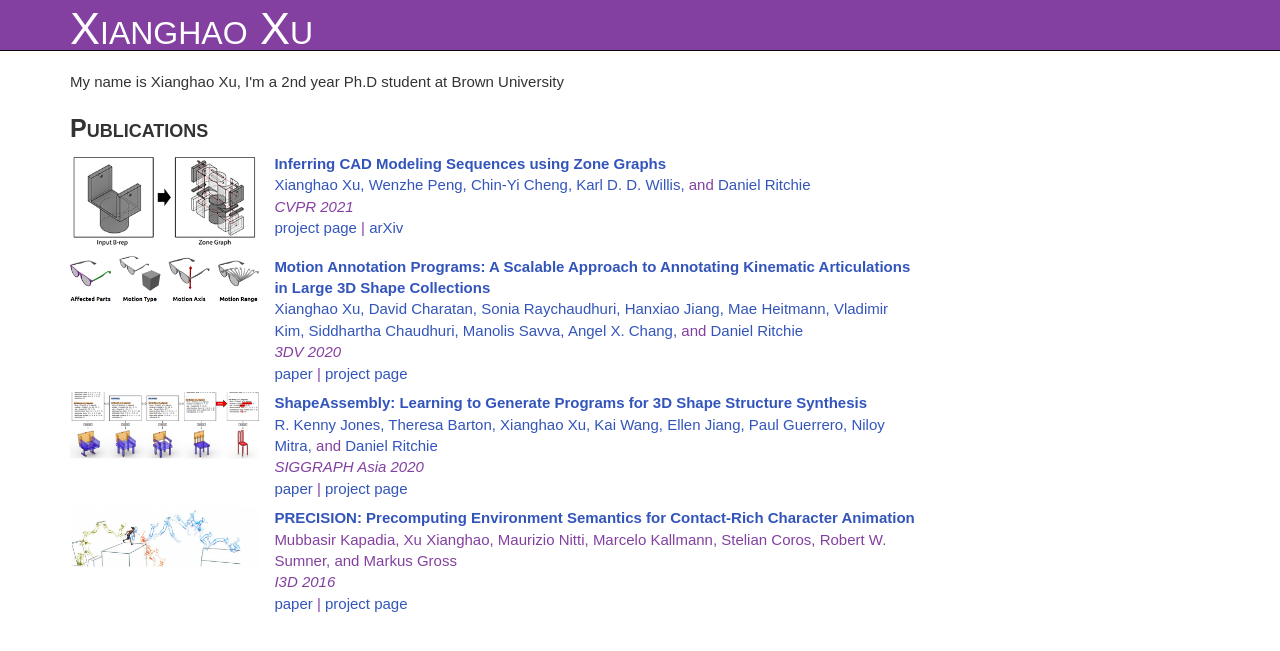
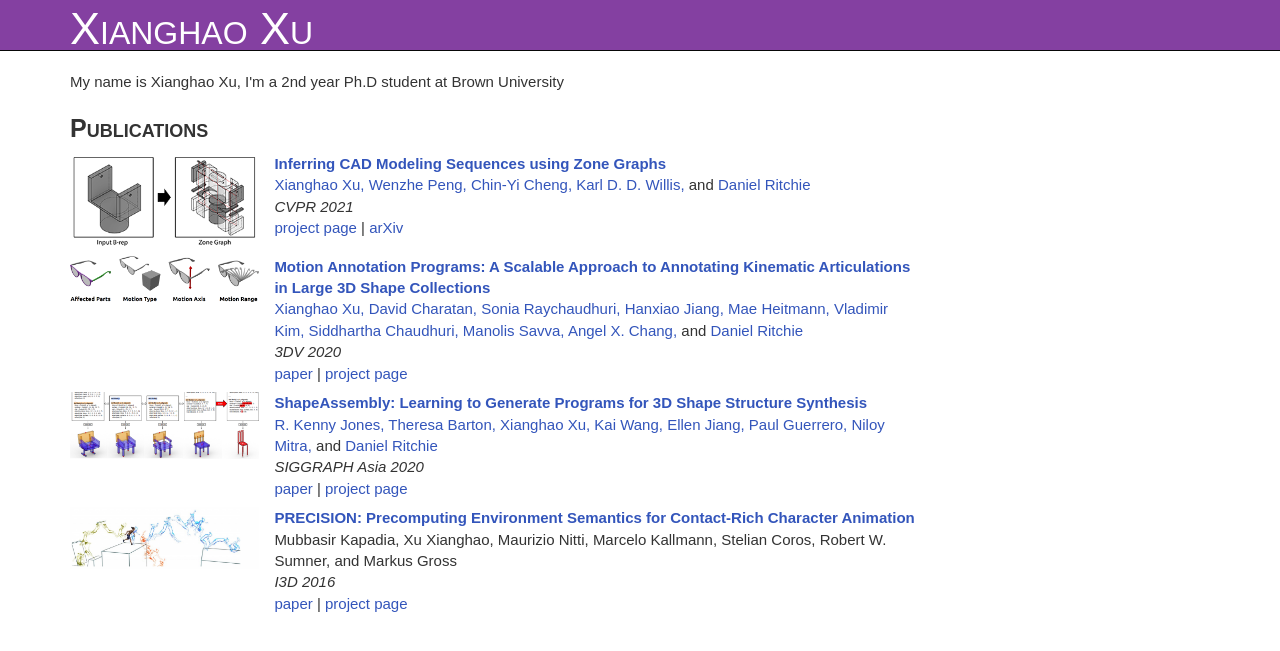
Before and after one commit to xxh43/xxh43.github.io, a Jekyll site: the page built from index.html, in a window 1280 px wide. Shown: the top 651 px of the page. Built offline with Jekyll 4.4.1, drawn with Linux system fonts in a browser that asks for light colours.

Commit message:
Update style.css

```diff
--- a/css/style.css
+++ b/css/style.css
@@ -74,12 +74,10 @@ a, a:hover {
 
 .pub {
 	padding-bottom: 8px;
-	color: #8440A1;
 }
 
 .pubtextsection {
 	padding-left: 0px;
-	color: #8440A1;
 }
 
 .pubtitle {
@@ -93,7 +91,6 @@ a, a:hover {
 .pubaward {
 	display: inline-block;
 	margin-top: 5px;
-	background-color: #8440A1;
 	font-size: 13px;
 }
 
```
